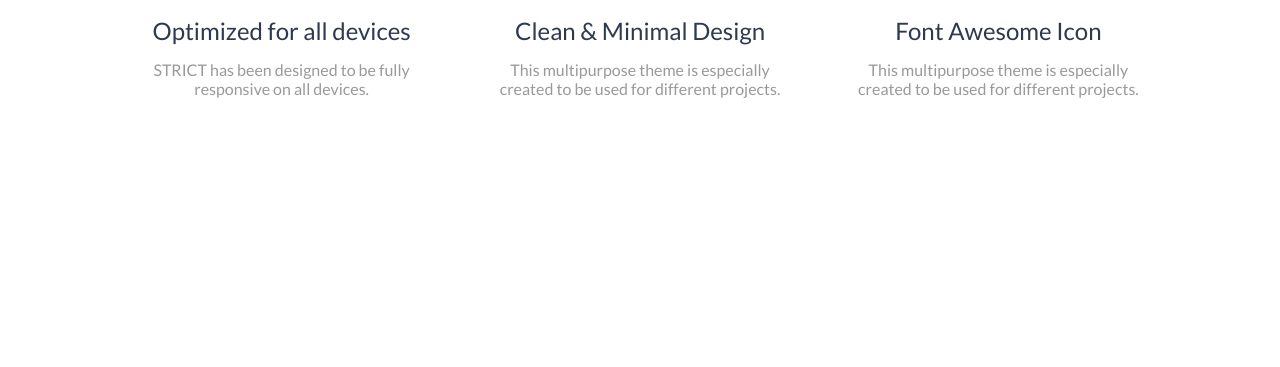
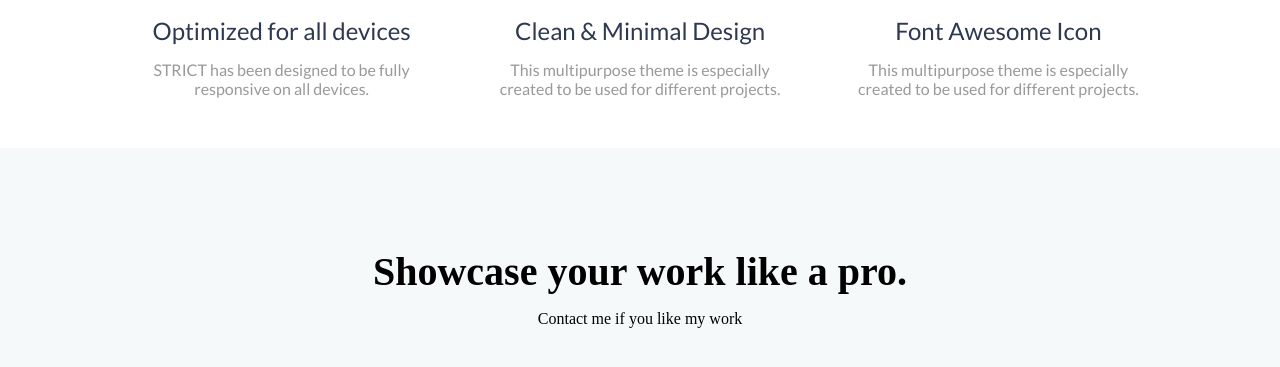
Before and after one commit to minhaz-bin-monib/ssb-assignment-4, a plain HTML site: page index.html in a window 1280 px wide. Shown: the part 1243-1610 px from the top of the page. Before the commit the page ends 1391 px from the top, so only its background shows below. Drawn offline with Linux system fonts and the light colour scheme.

Commit message:
just for test

```diff
--- a/css/style.css
+++ b/css/style.css
@@ -266,3 +266,32 @@ color: #999999;
 
 font-weight: 400;
 }
+
+.showcase-section{
+
+background-color: #F6F9F9;
+
+padding: 100px 0;
+}
+
+.section-wrapper{
+
+width: 80%;
+
+margin: auto;
+}
+
+.section-heading{
+
+text-align: center;
+}
+
+.section-heading h1{
+
+font-size: 40px;
+}
+
+.section-heading p{
+
+margin: 15px;
+}
--- a/index.html
+++ b/index.html
@@ -93,6 +93,16 @@
         </div>
     </section>
 
+
+    <section class="showcase-section">
+        <div class="section-wrapper">
+            <div class="section-heading">
+                <h1>Showcase your work like a pro.</h1>
+                <p>Contact me if you like my work</p>
+            </div>
+        </div>
+    </section>
+
 </body>
 
 </html>
```
